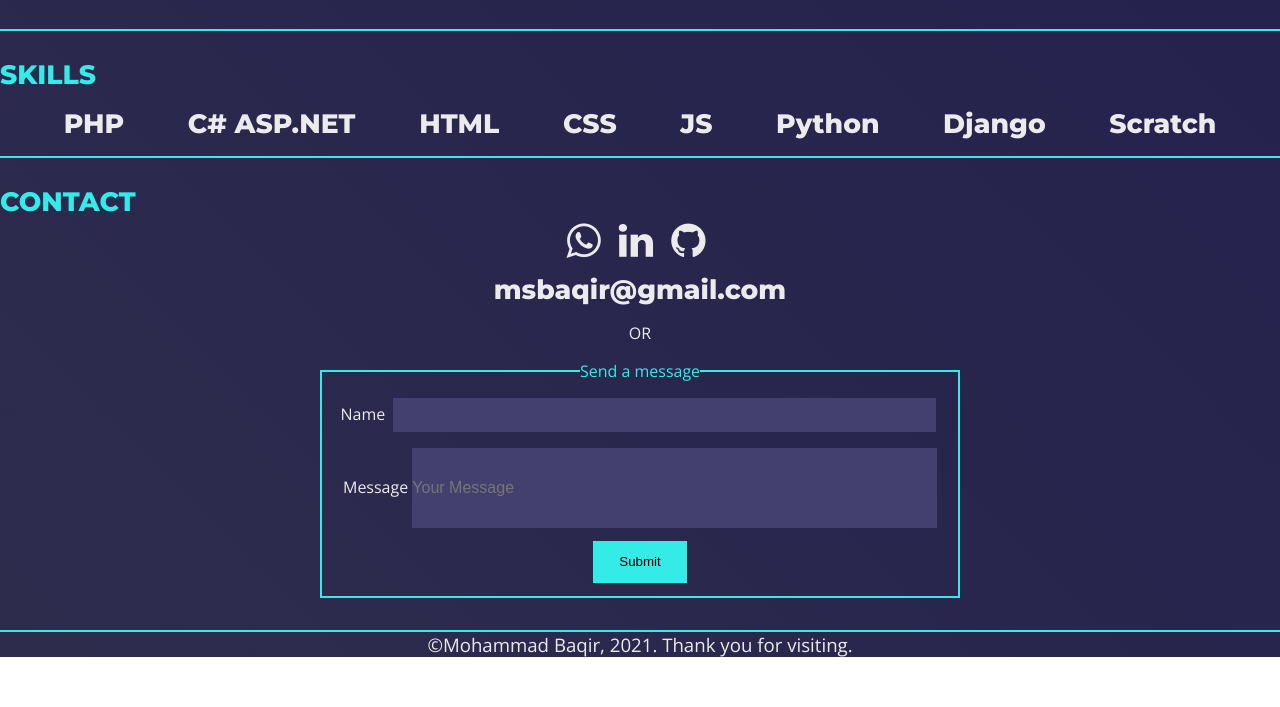
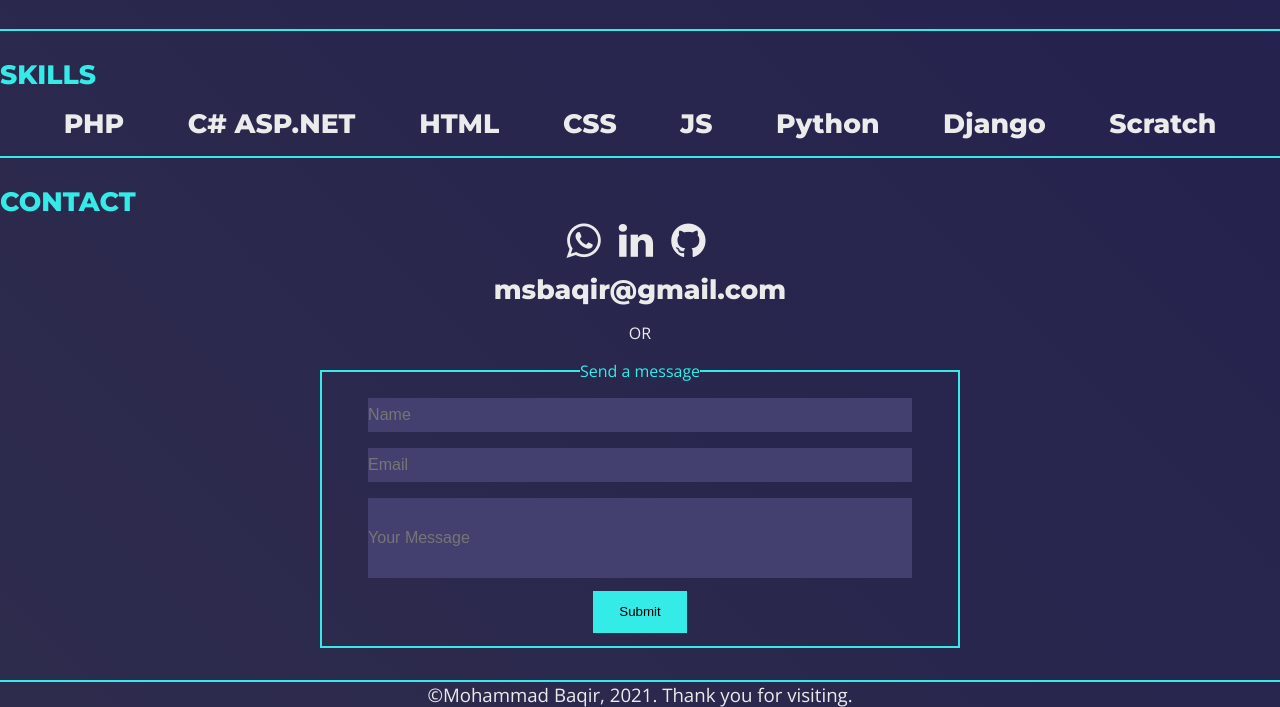
Before and after one commit to m-baqir/MyPortfolio, a plain HTML site: page index.html in a window 1280 px wide. Shown: the part 1115-1822 px from the top of the page. Before the commit the page ends 1772 px from the top, so only its background shows below. Drawn offline with nearby package versions, Linux system fonts and the light colour scheme.

Commit message:
form edit

```diff
--- a/css/index.css
+++ b/css/index.css
@@ -267,17 +267,17 @@ header{
     margin: 0 auto;
     max-width: 50%;
 }
-input[type=text]{
+input[type=text],input[type=email]{
     width: 85.5%;
     padding: 0.5em 0;
     background: #434070;
     color: #ebebeb;
     border: none;
-    margin: 1em 0.2em;
+    margin-bottom: 1em;
     font-size: 12pt;
 }
 input[type=textarea]{
-    width: 82.5%;
+    width: 85.5%;
     height: 5em;
     background: #434070;
     color: #ebebeb;
@@ -294,6 +294,7 @@ input[type=textarea]{
 }
 legend{
     color: #34ebe8;
+    margin-bottom: 1em;
 }
 fieldset{
     border: 2px solid #34ebe8;
--- a/index.html
+++ b/index.html
@@ -192,9 +192,11 @@
       <form action="https://formspree.io/f/xnqlrbzq" method="post">
         <fieldset>
           <legend>Send a message</legend>
-          <label for="name">Name</label>
-          <input type="text" name="name" required>
-          <label for="message">Message</label>
+          <label for="name"></label>
+          <input type="text" name="name" placeholder="Name" required>
+          <label for="email"></label>
+          <input type="email" name="email" placeholder="Email" required>
+          <label for="message"></label>
           <input type="textarea" placeholder="Your Message" name="message" required>
           <input type="submit" value="Submit">
         </fieldset>
```
